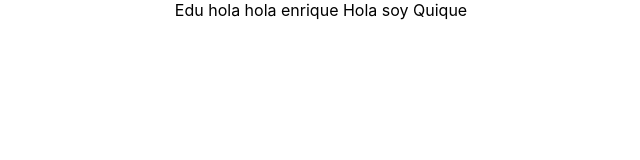
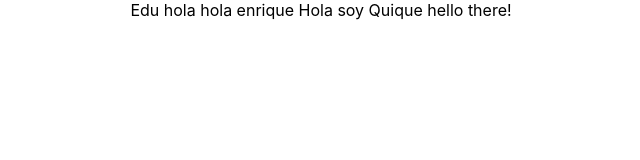
Before and after one commit to webtilians/proyecfinal, a React (Create React App) app: page / in a window 1280 px wide. Shown: the top 160 px of the page, without its empty margins (319-959 px from the left). Built offline with nearby package versions, Linux system fonts and the light colour scheme.

Commit message:
cambios michael

```diff
--- a/src/App.js
+++ b/src/App.js
@@ -7,6 +7,7 @@ function App() {
      Edu hola
      hola enrique
      Hola soy Quique
+     hello there!
     </div>
   );
 }
```
